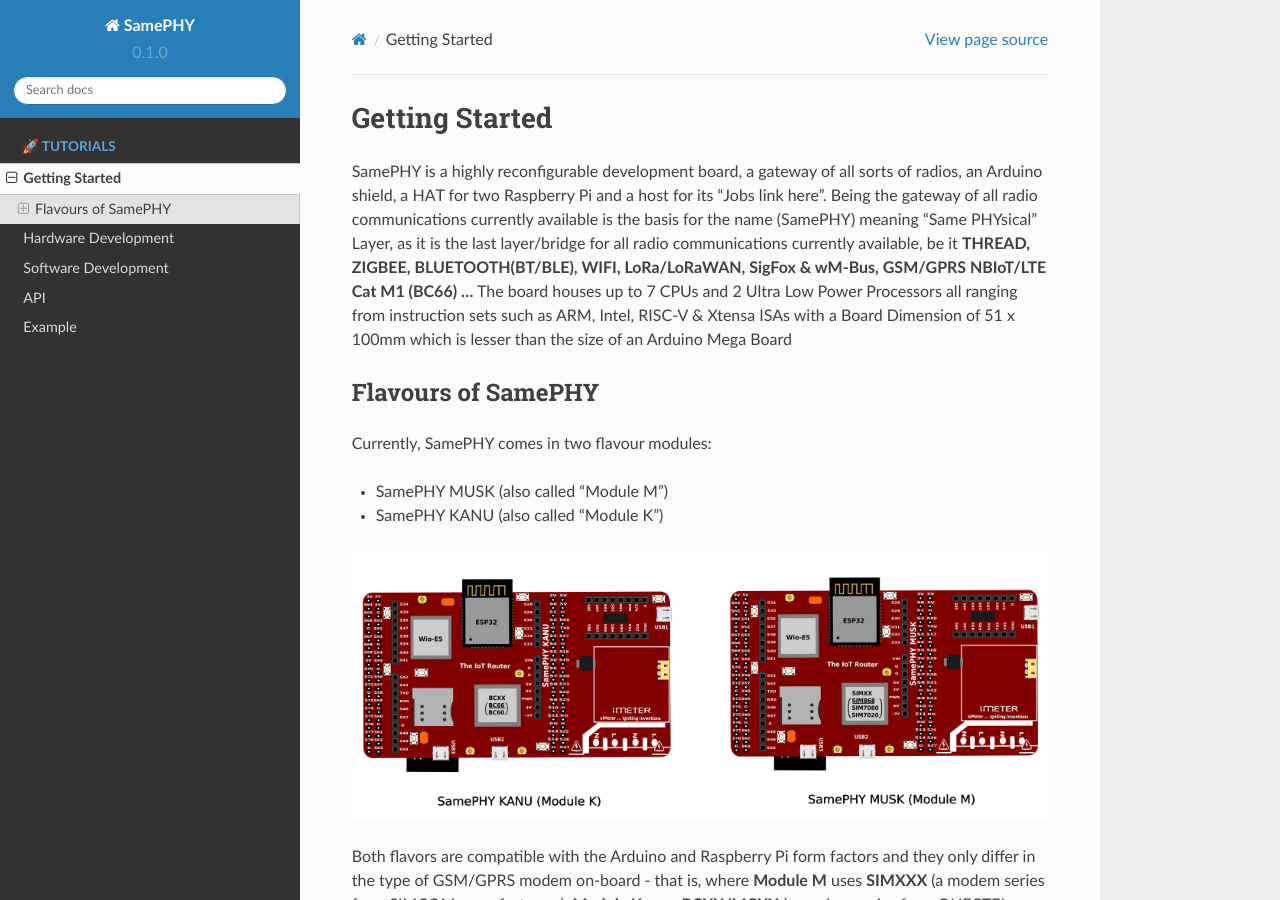
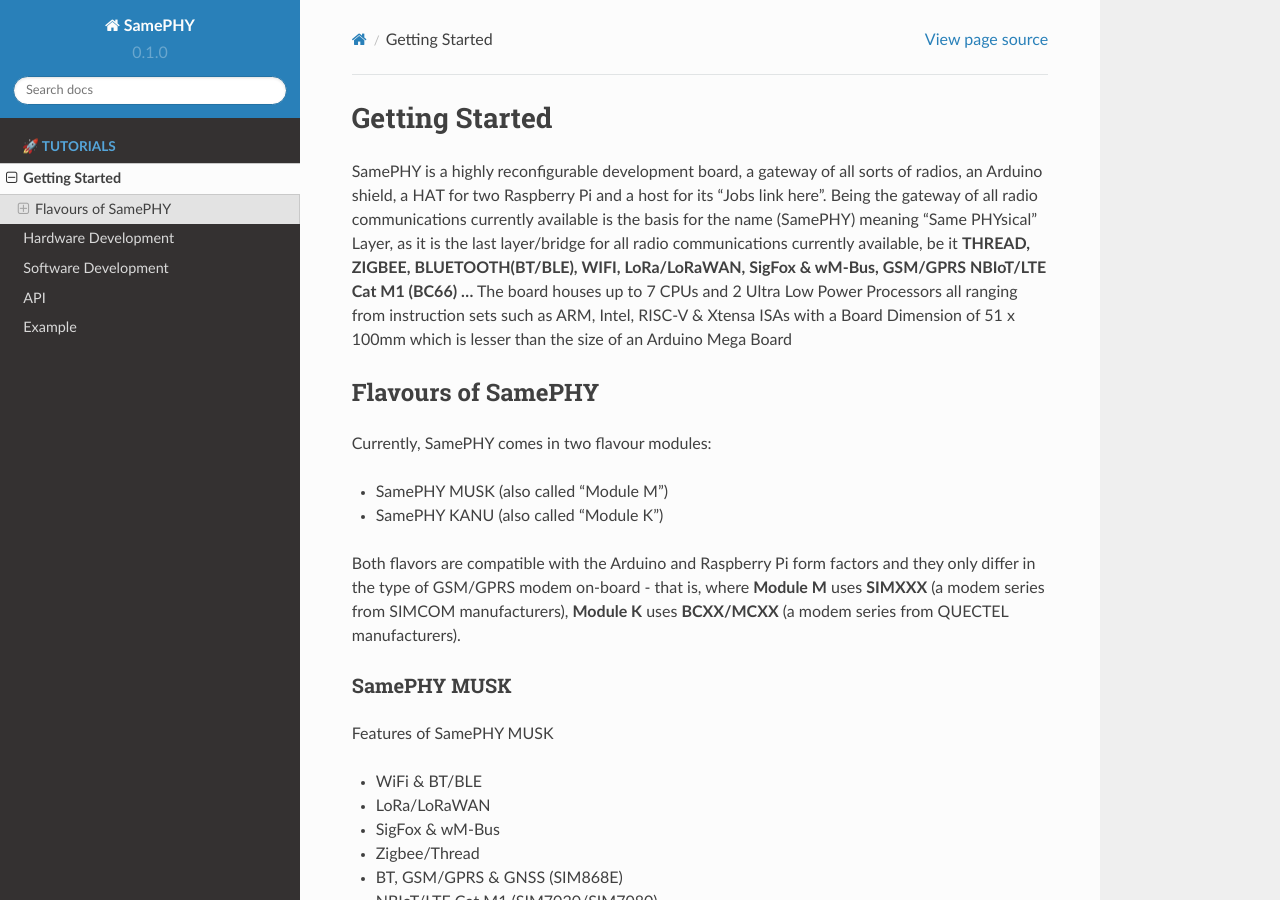
Before and after one commit to petchu99/bookish-waddle, a Sphinx documentation site: the page built from docs/source/Intro/getting-started.rst, in a window 1280 px wide and 900 px high. Built offline with Sphinx 7.4.7 and the Read the Docs theme 2.0.0, drawn with Linux system fonts in a browser that asks for light colours.

Commit message:
Update getting-started.rst

```diff
--- a/docs/source/Intro/getting-started.rst
+++ b/docs/source/Intro/getting-started.rst
@@ -10,7 +10,7 @@
 - SamePHY MUSK (also called "Module M")
 - SamePHY KANU (also called "Module K")
 
-.. image:: ../modules.png
+
 
 Both flavors are compatible with the Arduino and Raspberry Pi form factors and they only differ in the type of GSM/GPRS modem on-board - that is, where **Module M** uses **SIMXXX** (a modem series from SIMCOM manufacturers), **Module K** uses **BCXX/MCXX** (a modem series from QUECTEL manufacturers).
 
```
